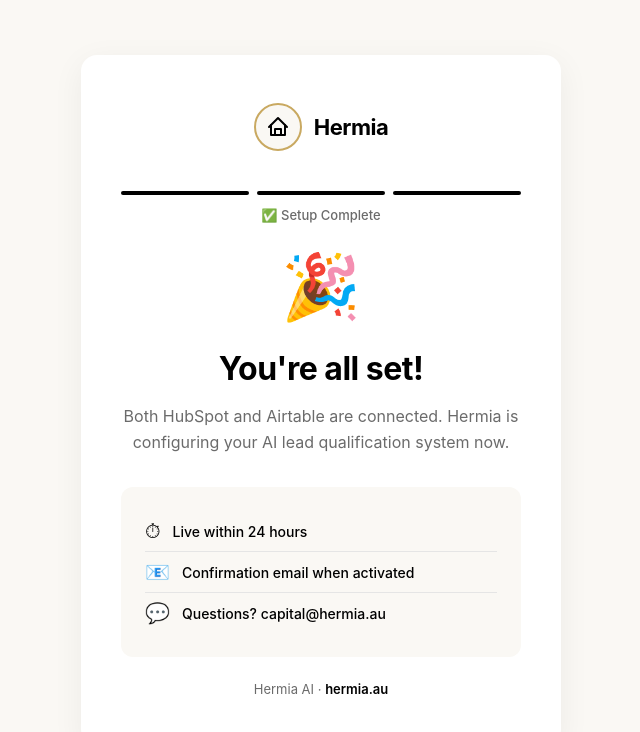
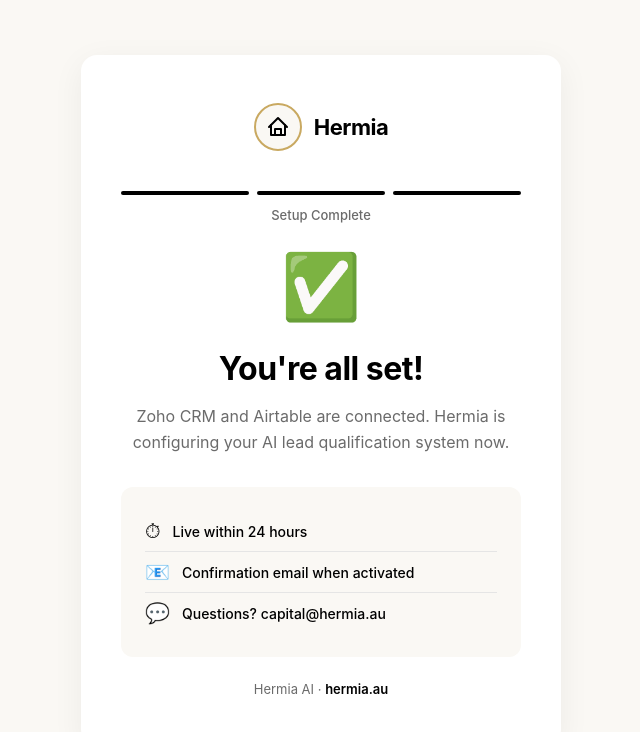
Before and after one commit to capital-dot/hermia-connect, a plain HTML site: page done.html in a window 1280 px wide. Shown: the whole page, without its empty margins (319-959 px from the left). Drawn offline with Linux system fonts and the light colour scheme.

Commit message:
Update done.html

```diff
--- a/done.html
+++ b/done.html
@@ -72,11 +72,11 @@
     <div class="progress-dot"></div>
     <div class="progress-dot"></div>
   </div>
-  <div class="step-label">✅ Setup Complete</div>
+  <div class="step-label">Setup Complete</div>
 
-  <div class="success-icon">🎉</div>
+  <div class="success-icon">✅</div>
   <h1>You're all set!</h1>
-  <p class="subtitle">Both HubSpot and Airtable are connected. Hermia is configuring your AI lead qualification system now.</p>
+  <p class="subtitle">Zoho CRM and Airtable are connected. Hermia is configuring your AI lead qualification system now.</p>
 
   <div class="info-card">
     <div class="info-row">
```
